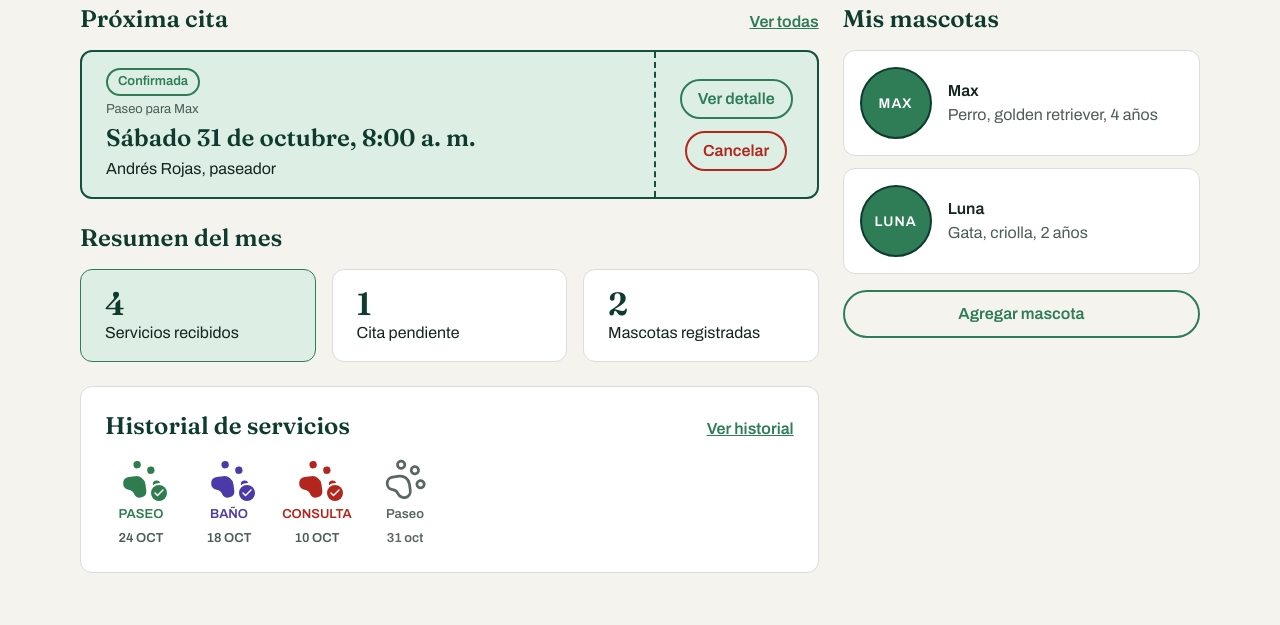
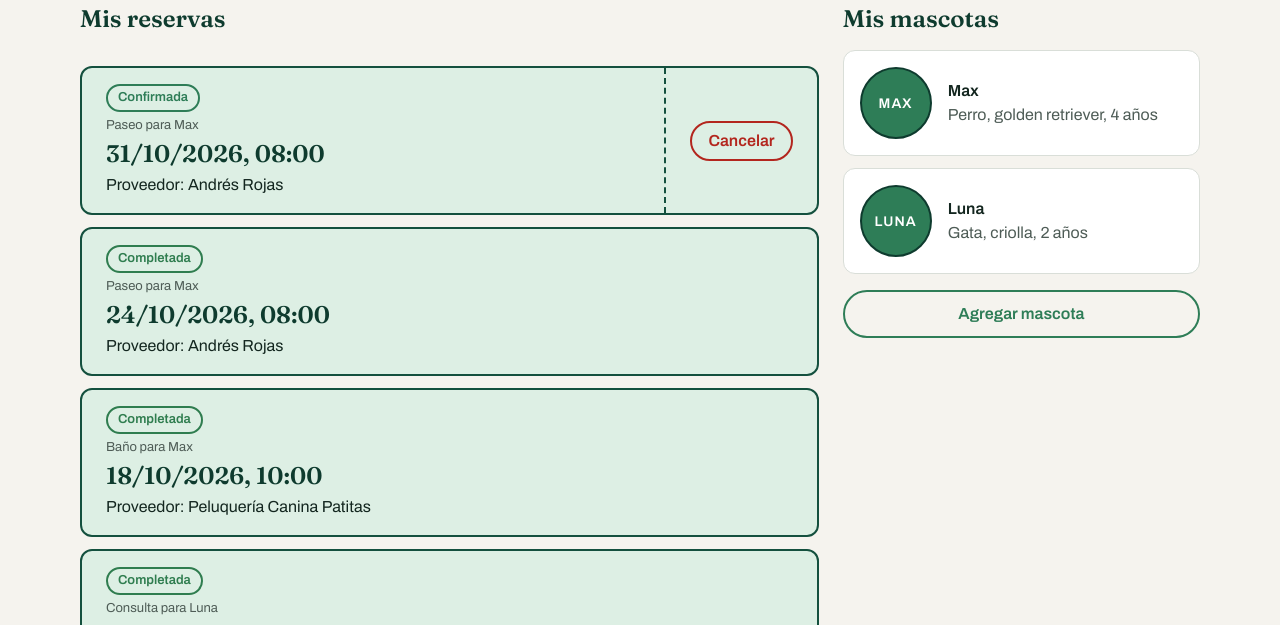
Before and after one commit to libardolopezdev/petcare-control-versiones, a plain HTML site: page propietario.html in a window 1280 px wide. Shown: the part 175-800 px from the top of the page. Drawn offline with Linux system fonts and the light colour scheme.

Commit message:
feat(hu3): implementar gestion de reservas con localStorage

```diff
--- /dev/null
+++ b/js/reservas.js
@@ -0,0 +1,153 @@
+/* PetCare - Mis reservas. */
+(function () {
+    'use strict';
+
+    const CLAVE = 'petcare_reservas';
+    const ESTADOS = {
+        Confirmada: 'confirmada', Pendiente: 'pendiente',
+        Completada: 'atendida', Cancelada: 'rechazada'
+    };
+    // Datos de demostración.
+    const iniciales = [
+        { id: 'r1', servicio: 'Paseo', mascota: 'Max', proveedor: 'Andrés Rojas', fecha: '2026-10-31', hora: '08:00', estado: 'Confirmada' },
+        { id: 'r2', servicio: 'Paseo', mascota: 'Max', proveedor: 'Andrés Rojas', fecha: '2026-10-24', hora: '08:00', estado: 'Completada' },
+        { id: 'r3', servicio: 'Baño', mascota: 'Max', proveedor: 'Peluquería Canina Patitas', fecha: '2026-10-18', hora: '10:00', estado: 'Completada' },
+        { id: 'r4', servicio: 'Consulta', mascota: 'Luna', proveedor: 'Clínica Veterinaria Huellitas', fecha: '2026-10-10', hora: '09:00', estado: 'Completada' }
+    ];
+
+    function guardar(reservas) {
+        localStorage.setItem(CLAVE, JSON.stringify(reservas));
+    }
+
+    function obtener() {
+        const datos = localStorage.getItem(CLAVE);
+        if (datos === null) {
+            guardar(iniciales);
+            return iniciales.map(reserva => ({ ...reserva }));
+        }
+        const reservas = JSON.parse(datos);
+        if (!Array.isArray(reservas) || !reservas.every(r => r &&
+            ['id', 'servicio', 'mascota', 'proveedor', 'fecha', 'hora'].every(k => typeof r[k] === 'string') &&
+            Object.hasOwn(ESTADOS, r.estado))) {
+            throw new Error('Datos de reservas no válidos.');
+        }
+        return reservas;
+    }
+
+    function activa(reserva) {
+        return ['Confirmada', 'Pendiente'].includes(reserva.estado);
+    }
+
+    function elemento(etiqueta, texto, clase) {
+        const nodo = document.createElement(etiqueta);
+        if (clase) nodo.className = clase;
+        nodo.textContent = texto;
+        return nodo;
+    }
+
+    function fechaVisible(fecha) {
+        return fecha.split('-').reverse().join('/');
+    }
+
+    const lista = document.getElementById('lista-reservas');
+    const mensaje = document.getElementById('mensaje-reservas');
+
+    function cancelar(id) {
+        try {
+            const reservas = obtener();
+            const reserva = reservas.find(r => r.id === id);
+            if (!reserva || !activa(reserva)) return;
+            if (!window.confirm('¿Deseas cancelar esta reserva?')) return;
+            reserva.estado = 'Cancelada';
+            guardar(reservas);
+            mostrar();
+            mensaje.textContent = 'Reserva cancelada correctamente.';
+        } catch (error) {
+            mensaje.textContent = 'No se pudo cancelar la reserva. Revisa el almacenamiento del navegador.';
+        }
+    }
+
+    function tarjeta(reserva) {
+        const item = document.createElement('li');
+        const article = document.createElement('article');
+        article.className = 'ticket';
+        const datos = document.createElement('div');
+        datos.className = 'ticket__datos';
+        const estado = document.createElement('p');
+        estado.append(elemento('span', reserva.estado, 'chip chip--' + ESTADOS[reserva.estado]));
+        datos.append(estado,
+            elemento('span', reserva.servicio + ' para ' + reserva.mascota, 'ticket__etiqueta'),
+            elemento('strong', fechaVisible(reserva.fecha) + ', ' + reserva.hora, 'subtitulo'),
+            elemento('span', 'Proveedor: ' + reserva.proveedor));
+        article.append(datos);
+        if (activa(reserva)) {
+            const acciones = document.createElement('div');
+            acciones.className = 'ticket__acciones';
+            const boton = elemento('button', 'Cancelar', 'boton boton--peligro boton--pequeno');
+            boton.type = 'button';
+            boton.setAttribute('aria-label', 'Cancelar reserva de ' + reserva.servicio + ' para ' + reserva.mascota + ', ' + fechaVisible(reserva.fecha) + ' a las ' + reserva.hora);
+            boton.addEventListener('click', () => cancelar(reserva.id));
+            acciones.append(boton);
+            article.append(acciones);
+        }
+        item.append(article);
+        return item;
+    }
+
+    function mostrar() {
+        const reservas = obtener();
+        const ordenadas = [...reservas].sort((a, b) =>
+            Number(activa(b)) - Number(activa(a)) ||
+            (b.fecha + b.hora).localeCompare(a.fecha + a.hora));
+        lista.replaceChildren(...ordenadas.map(tarjeta));
+        if (!reservas.length) {
+            lista.append(elemento('li', 'No tienes reservas registradas.', 'mensaje-vacio'));
+        }
+        document.getElementById('contador-completadas').textContent = reservas.filter(r => r.estado === 'Completada').length;
+        document.getElementById('contador-pendientes').textContent = reservas.filter(activa).length;
+        document.getElementById('contador-canceladas').textContent = reservas.filter(r => r.estado === 'Cancelada').length;
+    }
+
+    if (lista) {
+        try { mostrar(); }
+        catch (error) { mensaje.textContent = 'No se pudieron cargar las reservas. Revisa el almacenamiento del navegador.'; }
+    }
+
+    const panel = document.getElementById('reserva');
+    if (panel) {
+        const solicitar = panel.querySelector('.boton--principal');
+        const aviso = elemento('p', '', 'texto-secundario');
+        aviso.setAttribute('role', 'status');
+        solicitar.after(aviso);
+
+        solicitar.addEventListener('click', function (evento) {
+            const franja = panel.querySelector('.franja[aria-pressed="true"]');
+            if (!franja || franja.disabled) return;
+            const mascota = document.getElementById('mascota').value.trim();
+            const proveedor = document.getElementById('titulo-reserva').textContent.replace(/^Reservar con\s+/, '').trim();
+            const detalle = panel.querySelector('#titulo-reserva + .texto-secundario').textContent.toLowerCase();
+            const servicio = detalle.includes('veterinaria') ? 'Consulta' : detalle.includes('peluquer') ? 'Baño' : 'Paseo';
+            const horario = franja.textContent.replace(/\s+/g, '').toLowerCase().match(/^(\d{1,2}):(\d{2})([ap])\.m\.$/);
+            try {
+                if (!horario || !mascota || !proveedor) throw new Error('Selección incompleta.');
+                const horas = Number(horario[1]) % 12 + (horario[3] === 'p' ? 12 : 0);
+                const hora = String(horas).padStart(2, '0') + ':' + horario[2];
+                // La pantalla Buscar presenta una fecha fija en esta maqueta.
+                const fecha = '2026-10-31';
+                const reservas = obtener();
+                if (reservas.some(r => activa(r) && r.proveedor === proveedor && r.fecha === fecha && r.hora === hora)) {
+                    aviso.textContent = 'Ya existe una reserva activa con ese proveedor y horario.';
+                    evento.stopImmediatePropagation();
+                    return;
+                }
+                const id = globalThis.crypto?.randomUUID?.() || Date.now() + '-' + Math.random().toString(36).slice(2);
+                reservas.push({ id, servicio, mascota, proveedor, fecha, hora, estado: 'Pendiente' });
+                guardar(reservas);
+                aviso.textContent = 'Reserva guardada. Puedes consultarla en Mis reservas.';
+            } catch (error) {
+                evento.stopImmediatePropagation();
+                aviso.textContent = 'No fue posible guardar la reserva. Revisa la selección y el almacenamiento.';
+            }
+        }, true);
+    }
+})();
--- a/propietario.html
+++ b/propietario.html
@@ -75,45 +75,33 @@
             <!-- Columna principal -->
             <div class="col-principal contenido">
 
-                <!-- MOLÉCULA: Ticket de próxima cita -->
-                <section class="seccion" id="reservas" aria-labelledby="titulo-proxima">
+                <!-- HU3: Mis reservas -->
+                <section class="seccion" id="reservas" aria-labelledby="titulo-reservas">
                     <div class="seccion__encabezado">
-                        <h2 id="titulo-proxima">Próxima cita</h2>
-                        <a class="seccion__enlace" href="#reservas">Ver todas</a>
+                        <h2 id="titulo-reservas">Mis reservas</h2>
                     </div>
-
-                    <article class="ticket">
-                        <div class="ticket__datos">
-                            <p><span class="chip chip--confirmada">Confirmada</span></p>
-                            <span class="ticket__etiqueta">Paseo para Max</span>
-                            <strong class="subtitulo">Sábado 31 de octubre, 8:00 a. m.</strong>
-                            <span>Andrés Rojas, paseador</span>
-                        </div>
-                        <div class="ticket__acciones">
-                            <a class="boton boton--secundario boton--pequeno" href="#reservas">Ver detalle</a>
-                            <button class="boton boton--peligro boton--pequeno" type="button"
-                                data-aviso="Solicitud de cancelación enviada a Andrés Rojas.">Cancelar</button>
-                        </div>
-                    </article>
+                    <p id="mensaje-reservas" role="status" aria-live="polite"></p>
+                    <ul class="lista" id="lista-reservas"></ul>
                 </section>
 
                 <!-- Resumen de 3 datos clave -->
                 <section class="seccion" aria-labelledby="titulo-resumen">
-                    <h2 id="titulo-resumen">Resumen del mes</h2>
+                    <h2 id="titulo-resumen">Resumen de servicios</h2>
                     <div class="resumen">
                         <div class="resumen__dato resumen__dato--destacado">
-                            <span class="resumen__numero">4</span>
+                            <span class="resumen__numero" id="contador-completadas">0</span>
                             <span>Servicios recibidos</span>
                         </div>
                         <div class="resumen__dato">
-                            <span class="resumen__numero">1</span>
-                            <span>Cita pendiente</span>
+                            <span class="resumen__numero" id="contador-pendientes">0</span>
+                            <span>Citas pendientes</span>
                         </div>
                         <div class="resumen__dato">
                             <span class="resumen__numero">2</span>
                             <span>Mascotas registradas</span>
                         </div>
                     </div>
+                    <p class="texto-secundario">Reservas canceladas: <strong id="contador-canceladas">0</strong></p>
                 </section>
 
                 <!-- ÁTOMO: Huellas de servicio (historial) -->
@@ -231,6 +219,7 @@
     <div class="aviso" id="aviso" role="status" aria-live="polite"></div>
 
     <script src="js/app.js"></script>
+    <script src="js/reservas.js"></script>
 </body>
 
 </html>
```
Also changed, not shown: buscar.html (+1 -0 lines).
